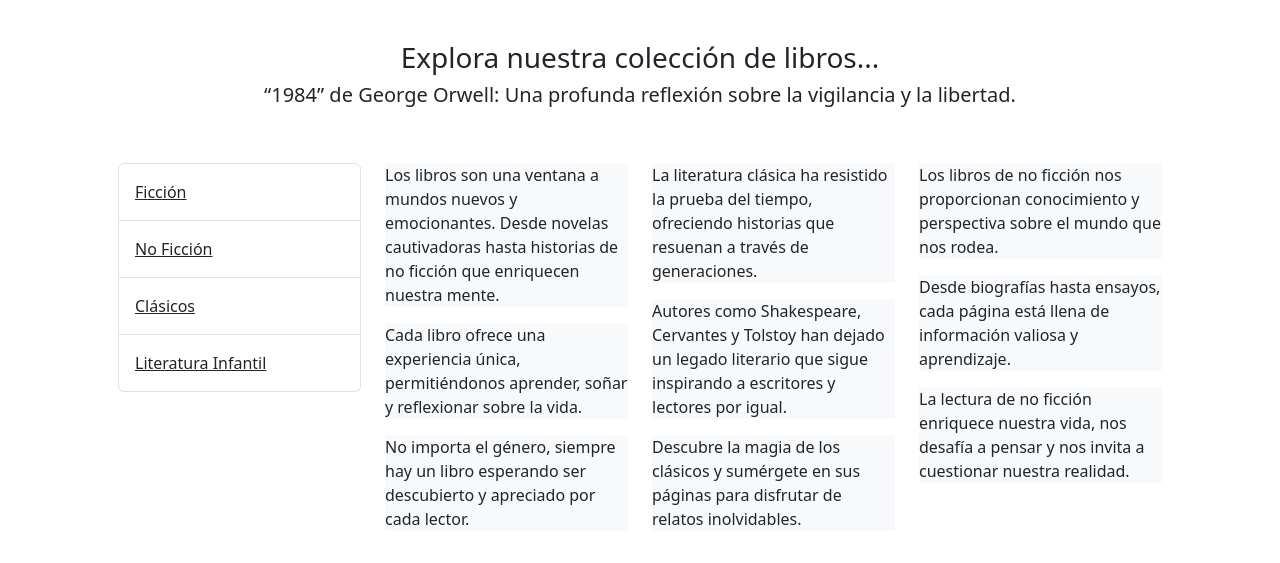
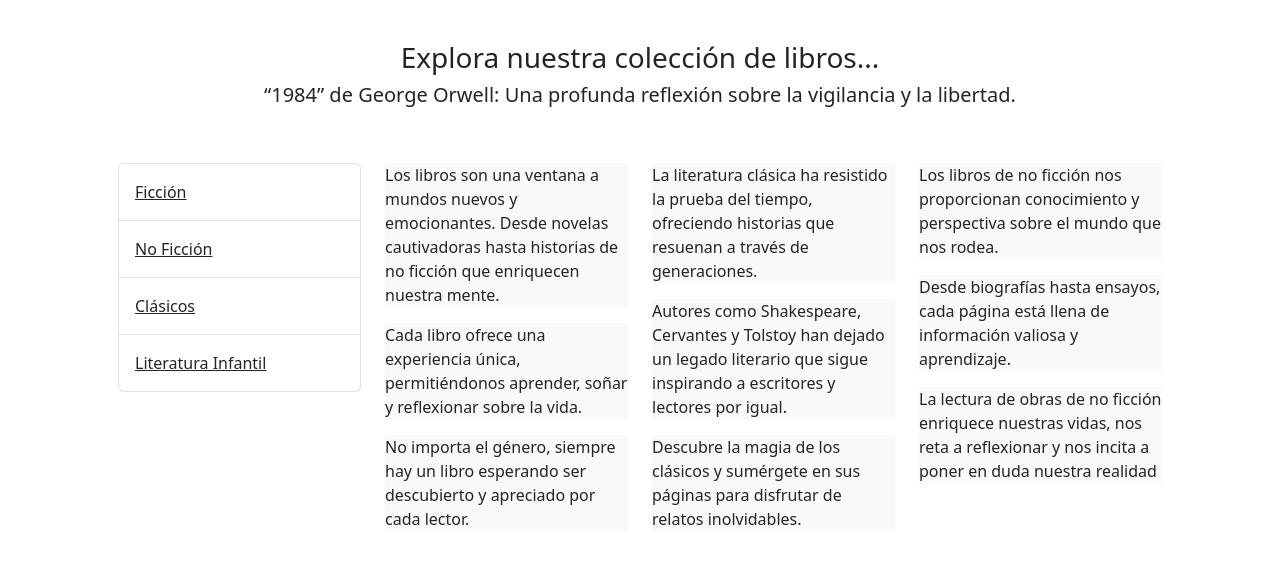
Before and after one commit to laurapereyraech/taller, a plain HTML site: page index.html in a window 1280 px wide. Shown: the part 63-626 px from the top of the page. Drawn offline with nearby package versions, Linux system fonts and the light colour scheme.

Commit message:
Cambiando detalles

```diff
--- a/index.html
+++ b/index.html
@@ -86,7 +86,7 @@
             <div class="col-lg-3 col-md-6">
                 <p class="bg-light">Los libros de no ficción nos proporcionan conocimiento y perspectiva sobre el mundo que nos rodea.</p>
                 <p class="bg-light">Desde biografías hasta ensayos, cada página está llena de información valiosa y aprendizaje.</p>
-                <p class="bg-light">La lectura de no ficción enriquece nuestra vida, nos desafía a pensar y nos invita a cuestionar nuestra realidad.</p>
+                <p class="bg-light">La lectura de obras de no ficción enriquece nuestras vidas, nos reta a reflexionar y nos incita a poner en duda nuestra realidad</p>
             </div>
         </div>
     </div>
```
